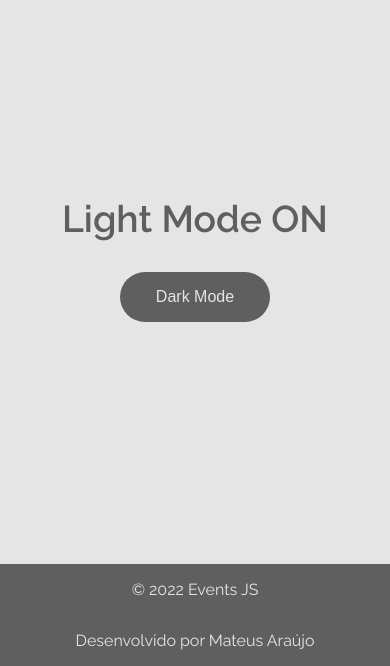
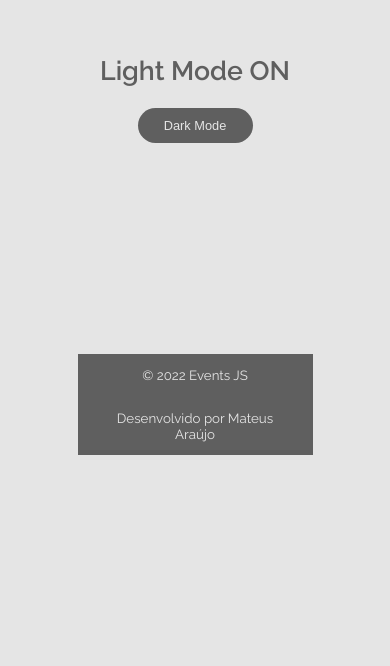
Before and after one commit to mateusaraujos/dark-and-light-mode, a plain HTML site: page index.html in a window 390 px wide. Shown: the part 178-844 px from the top of the page. Drawn offline with Linux system fonts and the light colour scheme.

Commit message:
estilos para mobile

```diff
--- a/assets/css/style.css
+++ b/assets/css/style.css
@@ -6,6 +6,7 @@
 
 h1 {
     font-size: 28pt;
+    text-align: center;
 }
 
 body {
@@ -23,7 +24,7 @@ body.dark-mode {
 
 .center {
     height: 100vh;
-    width: 100%;
+    width: 100vw;
     display: flex;
     flex-wrap: wrap;
     flex-direction: column;
@@ -94,3 +95,30 @@ footer.dark-mode {
 footer p {
     padding: 0 20px;
 }
+
+/* Estilos para mobile */
+@media (max-width: 500px) {
+    h1 {
+        font-size: 20pt;
+    }
+
+    .center {
+        justify-content: space-evenly;
+    }
+
+    button {
+        height: 35px;
+        width: 115px;
+        font-size: 0.8rem;
+    }
+
+    footer {
+        position: static;
+        width: 50vw;
+        font-size: 10pt;
+    }
+
+    footer p {
+        padding: 0 5px;
+    }
+}
```
